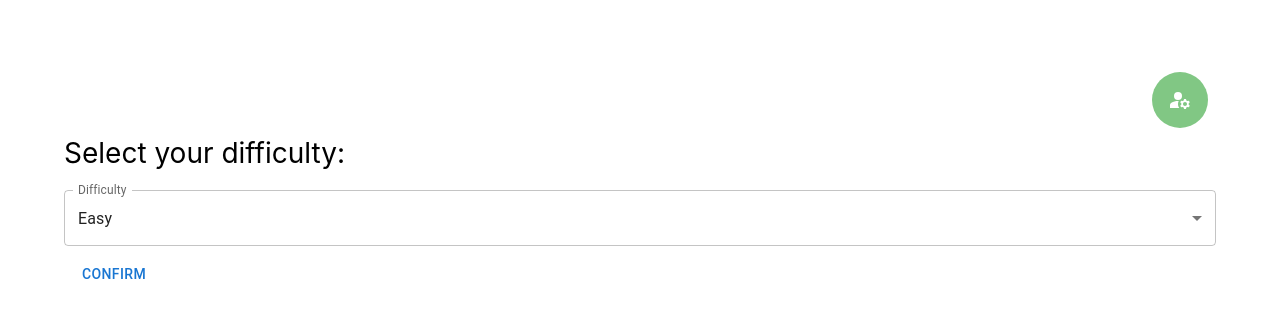
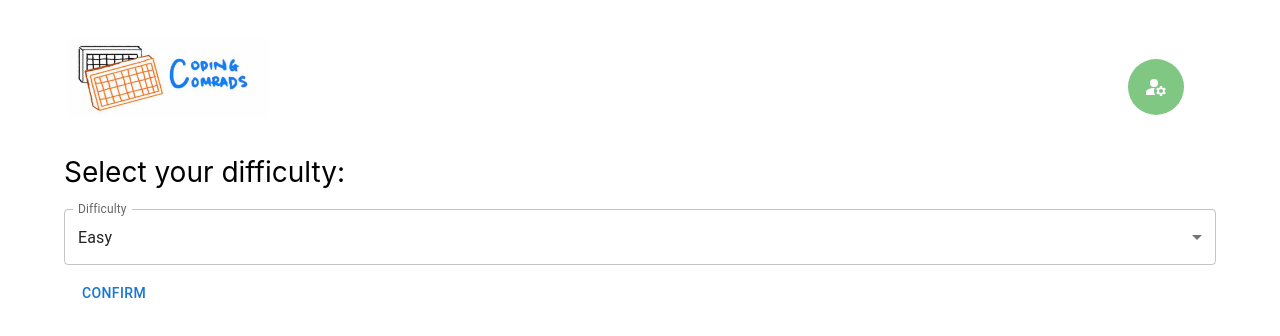
Before and after one commit to CS3219-AY2223S1/cs3219-project-ay2223s1-g32, a React (Create React App) app in the folder frontend/: page /selectdifficulty in a window 1280 px wide. Shown: the top 336 px of the page. Built offline with nearby package versions, Linux system fonts and the light colour scheme.

Commit message:
Add top nav bar

```diff
--- a/frontend/src/App.js
+++ b/frontend/src/App.js
@@ -3,6 +3,8 @@ import SignupPage from './screens/SignupPage';
 import LoginPage from './screens/LoginPage';
 import SelectDifficultyPage from "./screens/SelectDifficultyPage";
 import MatchingPage from "./screens/MatchingPage";
+import AccountSettings from "./screens/AccountSettings";
+import Homepage from "./screens/Homepage";
 import {Box} from "@mui/material";
 import React from 'react'
 
@@ -13,6 +15,8 @@ function App() {
                 <Router>
                     <Routes>
                         <Route exact path="/" element={<Navigate replace to="/signup" />}></Route>
+                        <Route path="/homepage" element={<Homepage/>}/>
+                        <Route path="/account/settings" element={<AccountSettings/>}/>
                         <Route path="/signup" element={<SignupPage/>}/>
                         <Route path="/login" element={<LoginPage/>}/>
                         <Route path="/selectdifficulty" element={<SelectDifficultyPage />}/>
--- a/frontend/src/components/AccountMenu.js
+++ b/frontend/src/components/AccountMenu.js
@@ -67,7 +67,6 @@ export default function AccountMenu() {
   };
   return (
     <React.Fragment>
-      <Box sx={{ display: 'flex-end', alignSelf:"flex-end", alignItems: 'center', textAlign: 'center' }}>
         <Tooltip title="Account settings">
           <IconButton
             onClick={handleClick}
@@ -77,12 +76,11 @@ export default function AccountMenu() {
             aria-haspopup="true"
             aria-expanded={open ? 'true' : undefined}
           >
-            <Avatar sx={{ bgcolor: green[300], width: 56, height: 56 }}>
+            <Avatar sx={{ bgcolor: green[300], width: 56, height: 56,  }}>
             <ManageAccountsIcon />
             </Avatar>
           </IconButton>
         </Tooltip>
-      </Box>
       <Menu
         anchorEl={anchorEl}
         id="account-menu"
--- /dev/null
+++ b/frontend/src/components/TopNavBar.js
@@ -0,0 +1,38 @@
+import * as React from 'react';
+import {
+  Box,
+  Button,
+  Container
+} from "@mui/material";
+import AccountMenu from './AccountMenu.js';
+import { useNavigate } from "react-router-dom";
+
+export default function TopNavBar() {
+  const navigate = useNavigate() // re-direct api
+
+  return (
+    <Container maxWidth={false}
+        sx={{ display: 'flex', justifyContent:'space-between', paddingBottom: 4, marginTop: -4}}
+    >
+    <Box
+        sx={{
+            display: 'flex-start',
+            alignSelf:"flex-start",
+            alignItems: 'center',
+            textAlign: 'center',
+            marginLeft:-3.5
+        }}>
+        <Button onClick={()=>{navigate('/selectdifficulty')}}>
+        <img
+            src={require('../assets/homeLogo.png')}
+            alt={"Coding Comrades Logo"}
+            width={200}
+        />
+        </Button>
+    </Box>
+    <Box sx={{ justifyContent: 'flex-end', alignSelf:"flex-end", alignItems: 'center', textAlign: 'center'}}>
+    <AccountMenu  />
+    </Box>
+  </Container>
+  );
+}
--- a/frontend/src/screens/HomePage.js
+++ b/frontend/src/screens/HomePage.js
@@ -4,7 +4,7 @@ import {
 } from "@mui/material";
 import * as React from "react";
 
-function HomePage() {
+function Homepage() {
 
     return (
         <Box display={"flex"} flexDirection={"column"} width={"30%"}>
@@ -13,4 +13,4 @@ function HomePage() {
     )
 }
 
-export default HomePage;
+export default Homepage;
--- a/frontend/src/screens/SelectDifficultyPage.js
+++ b/frontend/src/screens/SelectDifficultyPage.js
@@ -7,7 +7,7 @@ import {
   FormControl,
   InputLabel
 } from "@mui/material";
-import AccountMenu from '../components/AccountMenu.js';
+import TopNavBar from '../components/TopNavBar.js';
 import { useNavigate } from "react-router-dom";
 
 export default function BasicSelect() {
@@ -25,7 +25,7 @@ export default function BasicSelect() {
 
   return (
     <>
-      <AccountMenu />
+      <TopNavBar />
       <text style={{ marginBottom: 20, fontSize: 28 }}>Select your difficulty: </text>
       <Box sx={{ minWidth: 120 }}>
         <FormControl fullWidth>
```
Also changed, not shown: frontend/src/screens/AccountSettings.js (+88 -2 lines), frontend/src/assets/homeLogo.png (added).
